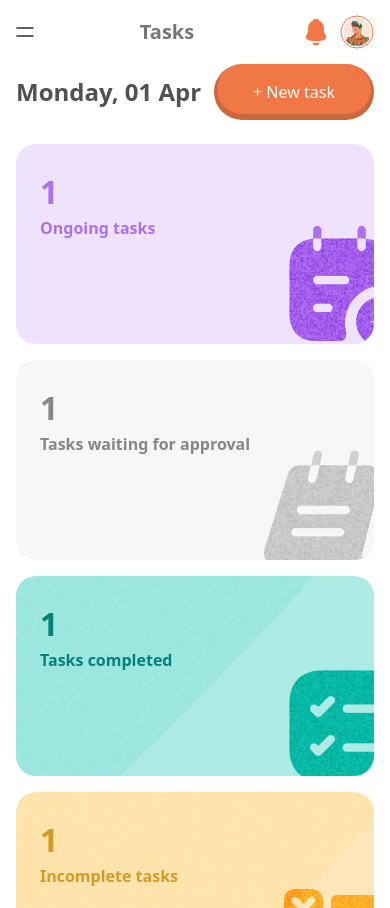
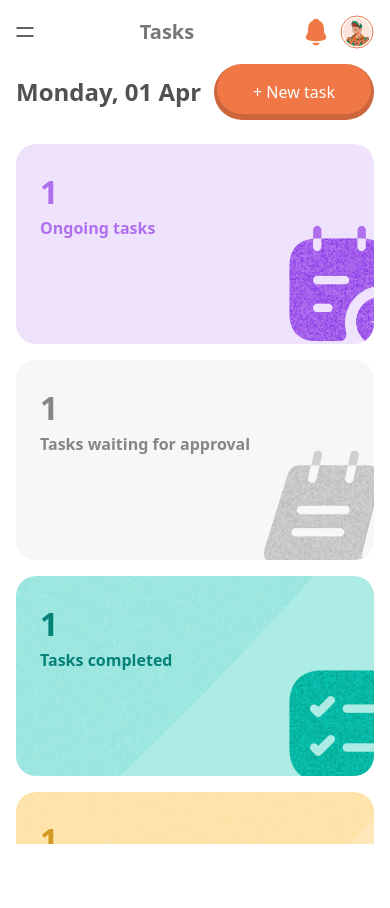
Before and after one commit to back2living/parents-dash, a Next.js app: page /tasks in a window 390 px wide. After the commit the page ends 844 px from the top, so only its background shows below. Built offline with nearby package versions, Linux system fonts and the light colour scheme.

Commit message:
dashboard updated

```diff
--- a/src/components/shared/Navbar/MobileNavbar.tsx
+++ b/src/components/shared/Navbar/MobileNavbar.tsx
@@ -73,7 +73,7 @@ const MobileNavbar = ({title, setShowNotifications, setShowAccountSummary}: Navb
                 {isOpen && <motion.div className={"fixed bg-black/40 top-0 left-0 z-10 h-full w-full"}
                                        initial={{opacity: 0, x: -15}} animate={{opacity: 1, x: 0}}
                                        exit={{opacity: 0, x: -15}}>
-                    <motion.div className={"bg-white h-full w-[90%]"} variants={mobileVariants} initial={"initial"} animate={"final"} exit={{opacity: 0}}>
+                    <motion.div className={"bg-white h-full w-[90%] max-w-[500px]"} variants={mobileVariants} initial={"initial"} animate={"final"} exit={{opacity: 0}}>
                         <div className={"flex flex-col justify-between h-full gap-10"}>
                             <div className={"w-full"}>
                                 <div className={"p-6 flex-center border-b border-[#EAEAEA] justify-between"}>
--- a/src/layouts/DashboardLayout.tsx
+++ b/src/layouts/DashboardLayout.tsx
@@ -11,7 +11,7 @@ interface IDashboardLayout {
 
 const DashboardLayout = ({children, title}: IDashboardLayout) => {
     return (
-        <div className={"bg-primary lg:p-6 h-screen"}>
+        <div className={"bg-primary lg:p-6 h-dvh lg:h-screen"}>
             <Title title={`${title} - Playground`} description={"The ultimate platform to build capable and financially responsible kids."} />
 
             <div className={"lg:flex gap-4 h-full"}>
--- a/src/styles/globals.css
+++ b/src/styles/globals.css
@@ -183,9 +183,9 @@
         height: calc(100% - 80px);
 
         @media (max-width: 1200px) {
-            /*height: calc(100dvh - 64px);*/
+            height: calc(100dvh - 64px);
             /*padding-bottom: 0;*/
-            height: 100%;
+            /*height: 100%;*/
         }
     }
 
```
